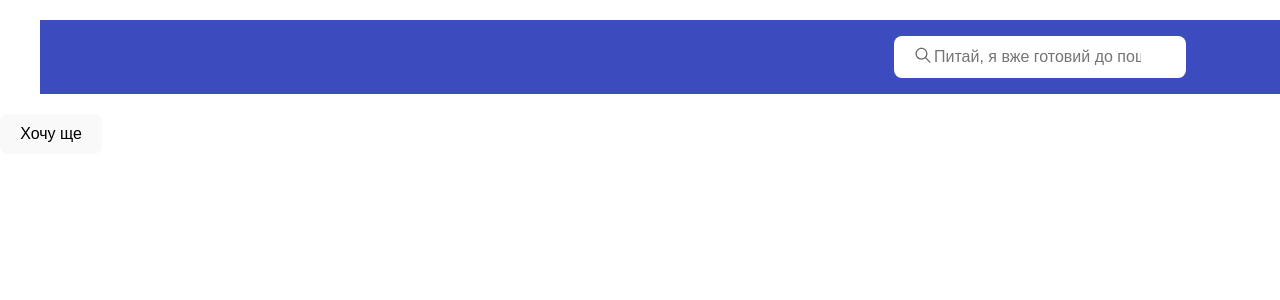
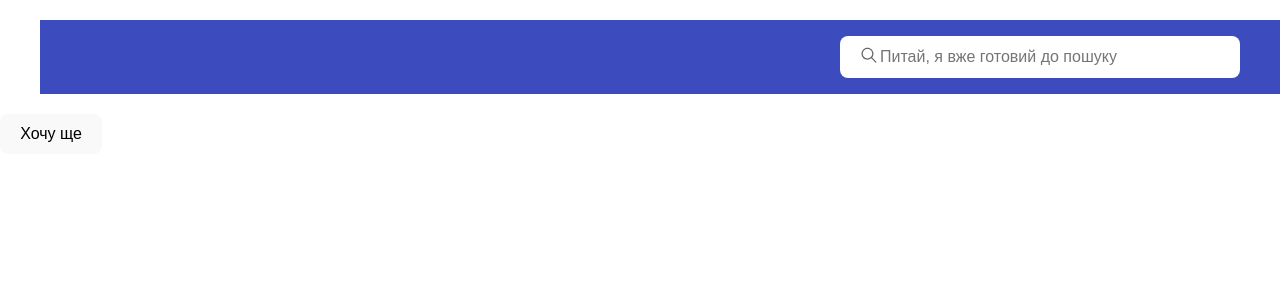
Before and after one commit to Halina-Bulochnikova/goit-react-hw-04, a React (Vite) app: page / in a window 1280 px wide. Shown: the top 300 px of the page. Built offline with nearby package versions, Linux system fonts and the light colour scheme.

Commit message:
add css file

```diff
--- a/src/components/SearchBar/SearchBar.module.css
+++ b/src/components/SearchBar/SearchBar.module.css
@@ -15,6 +15,7 @@
   display: flex;
   flex-direction: column;
   align-items: center;
+  width: 400px;
 }
 .inputWrapper {
   position: relative;
```
